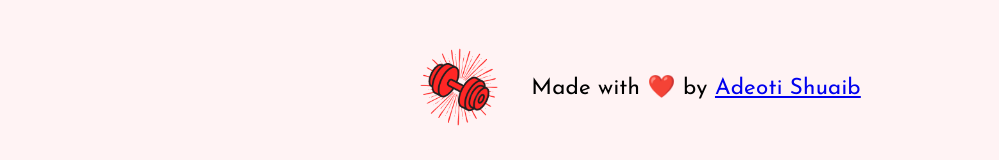
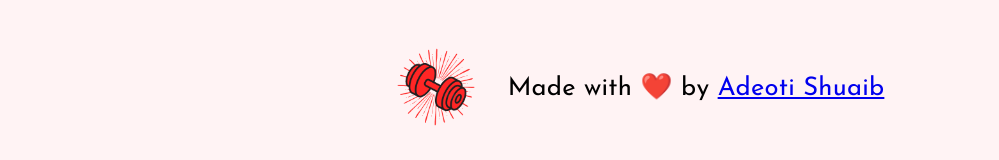
Before and after one commit to JustShuaib/exercise-project, a React (Vite) app: page /exercise/1 in a window 1280 px wide. Shown: the part 1282-1442 px from the top of the page, without its empty margins (0-999 px from the left). Built offline with nearby package versions, Linux system fonts and the light colour scheme; no server answers.

Commit message:
increased footer font on desktop

```diff
--- a/src/components/Footer.jsx
+++ b/src/components/Footer.jsx
@@ -15,7 +15,11 @@ const Footer = () => (
     <Link to="/">
       <img src={Logo} alt="logo" width="80rem" />
     </Link>
-    <Typography fontSize="1.4rem" textAlign="center" fontFamily="Josefin Sans">
+    <Typography
+      fontSize={{ xs: "1.4rem", lg: "1.6rem" }}
+      textAlign="center"
+      fontFamily="Josefin Sans"
+    >
       Made with ❤️ by{" "}
       <a
         href="www.github.com/JustShuaib"
```
